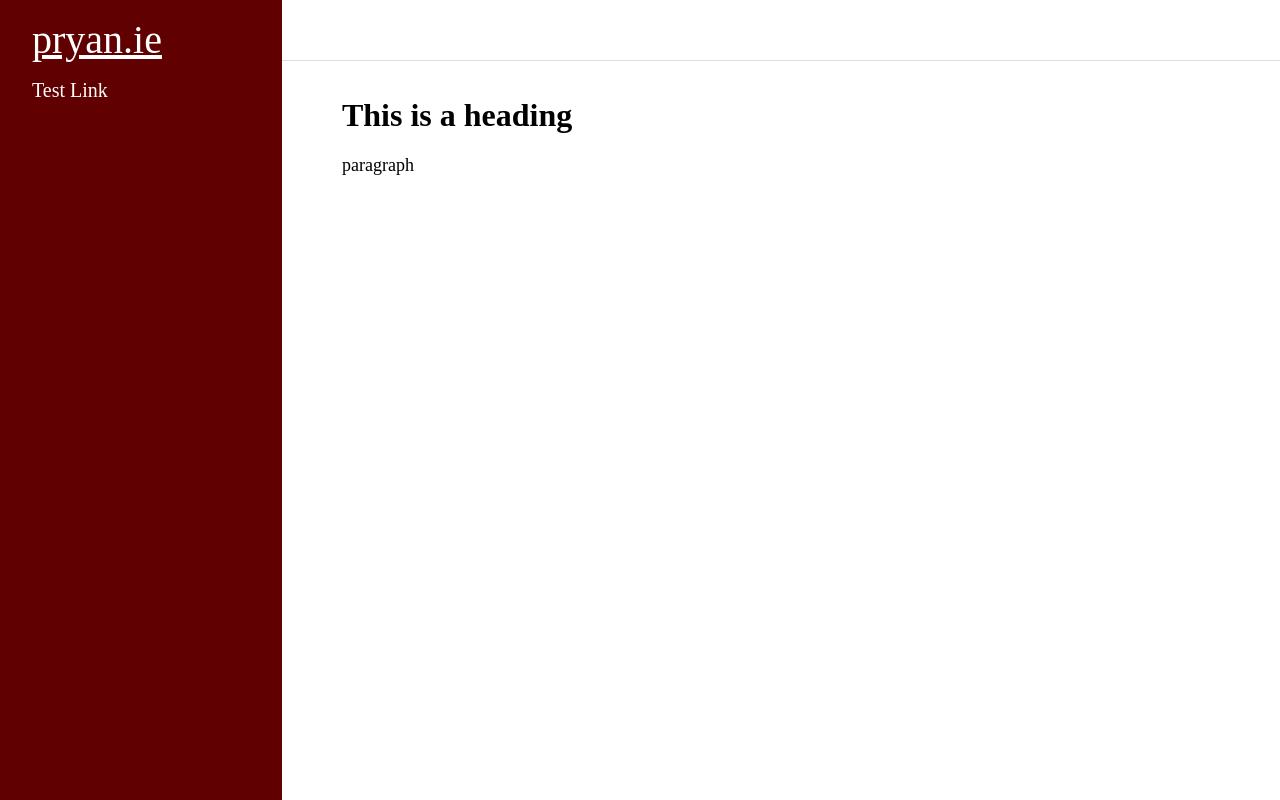
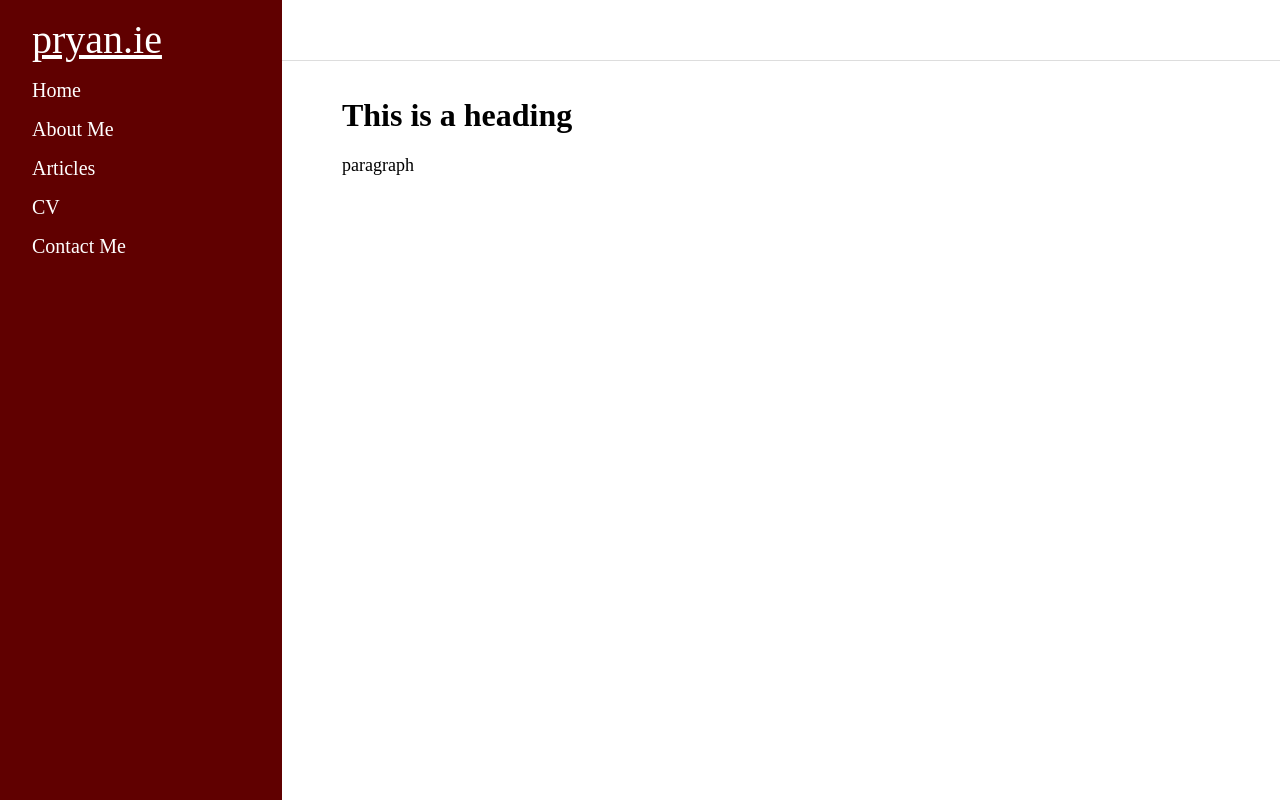
Before and after one commit to Padraig-Ryan/Padraig-Ryan.github.io, a plain HTML site: page index.html in a window 1280 px wide. Drawn offline with Linux system fonts and the light colour scheme; a web font is replaced by a local one.

Commit message:
place holder links

```diff
--- a/index.html
+++ b/index.html
@@ -9,7 +9,11 @@
 <body >
 	<div id="sidebar" class="sidebar" >
 		<p><a id=header_link href="http://www.pryan.ie">pryan.ie</a></p>
-		<p><a class=mainlink href="index.html">Test Link</a></p>
+		<p><a class=mainlink href="index.html">Home</a></p>
+		<p><a class=mainlink href="index.html">About Me</a></p>
+		<p><a class=mainlink href="index.html">Articles</a></p>
+		<p><a class=mainlink href="index.html">CV</a></p>
+		<p><a class=mainlink href="index.html">Contact Me</a></p>
 	</div>
 	<main class="content_topmost">
 		<div class="top_spacer">
```
